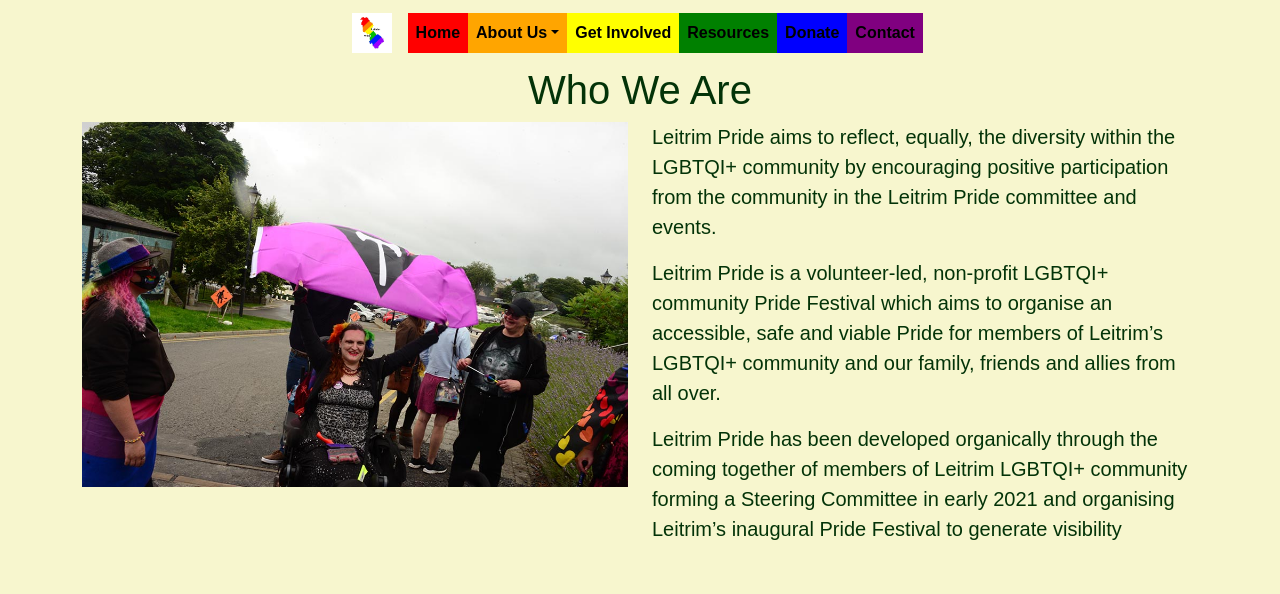
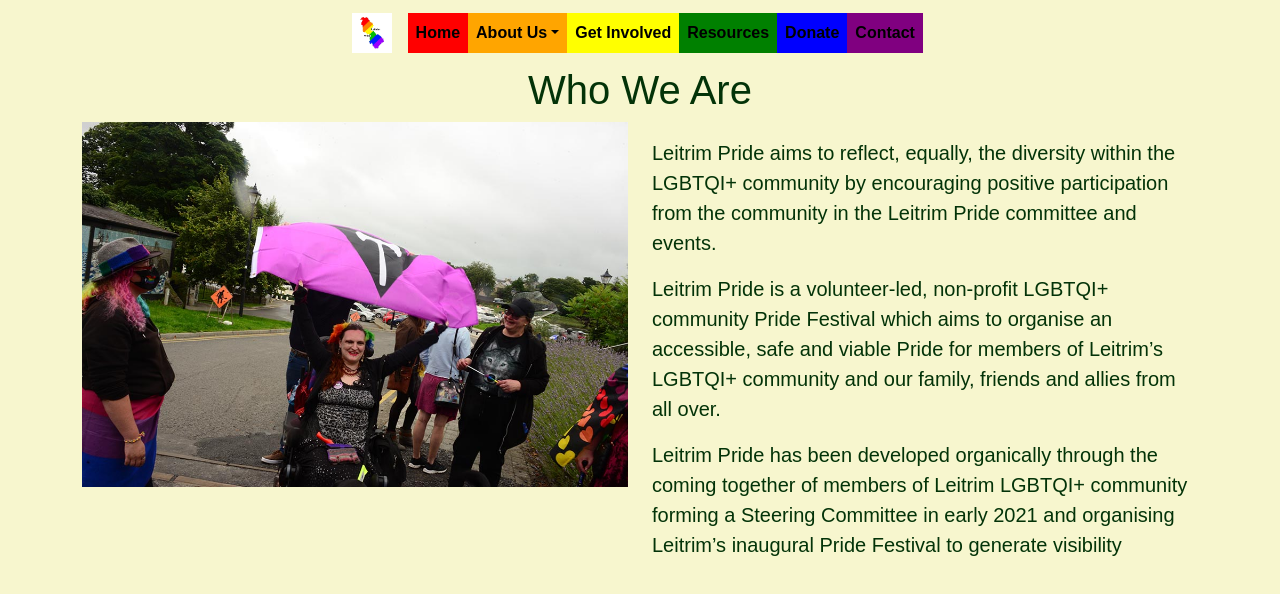
Before and after one commit to Jacobs1986/leitrim-pride, a React (Create React App) app in the folder client/: page /about in a window 1280 px wide. Shown: the top 594 px of the page. Built offline with nearby package versions, Linux system fonts and the light colour scheme.

Commit message:
I made a className called whoWeAreTextCol, I added some styling in the css file giving the class a style of 1em from the top margin

```diff
--- a/client/src/components/whoWeAreLit/whoWeAreLit.css
+++ b/client/src/components/whoWeAreLit/whoWeAreLit.css
@@ -0,0 +1,3 @@
+.whoWeAreTextCol {
+    margin-top: 1em;
+}
--- a/client/src/components/whoWeAreLit/whoWeAreLit.js
+++ b/client/src/components/whoWeAreLit/whoWeAreLit.js
@@ -5,7 +5,7 @@ import "./whoWeAreLit.css";
 
 export default function WhoWeAreLit() {
     return (
-        <div>
+        <div className='whoWeAreTextCol'>
             <p>Leitrim Pride aims to reflect, equally, the diversity within the LGBTQI+ community by encouraging positive participation from the community in the Leitrim Pride committee and events.</p>
 
             <p>Leitrim Pride is a volunteer-led, non-profit LGBTQI+ community Pride Festival which aims to organise an accessible, safe and viable Pride for members of Leitrim’s LGBTQI+ community and our family, friends and allies from all over.</p>
```
